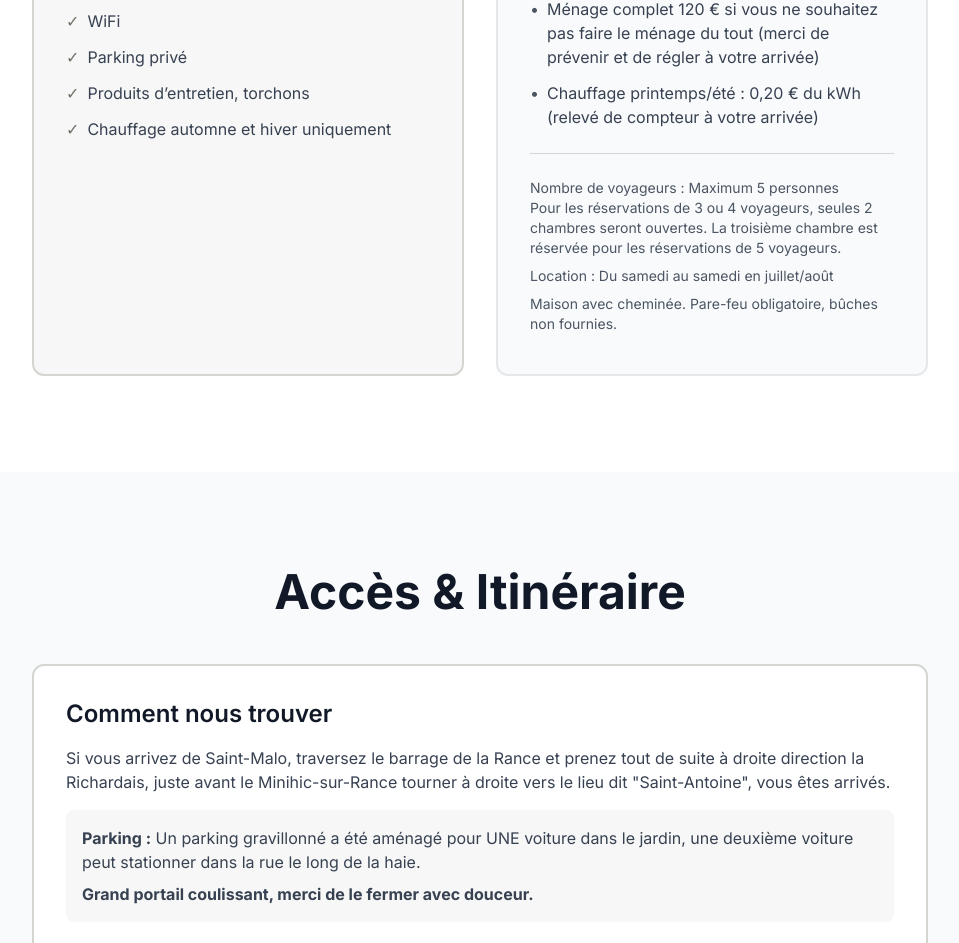
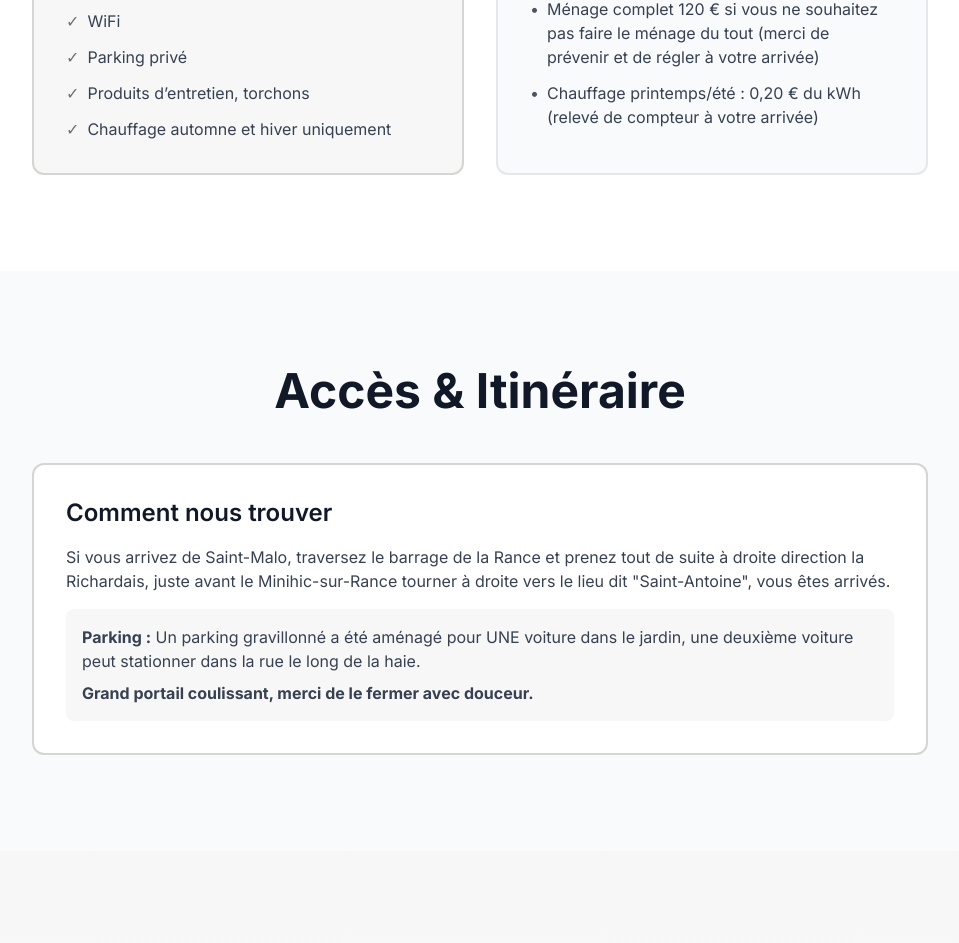
Before and after one commit to lodges-bretagne/landing, a React (Vite) app: page /green-lodge in a window 1280 px wide. Shown: the part 7624-8567 px from the top of the page, without its empty margins (160-1119 px from the left). Built offline with nearby package versions, Linux system fonts and the light colour scheme.

Commit message:
Remove notes section from translations in multiple languages and update GreenLodge component to reflect these changes.

```diff
--- a/src/i18n/translations.ts
+++ b/src/i18n/translations.ts
@@ -176,7 +176,6 @@ export interface Translations {
       title: string
       included: string[]
       notIncluded: string[]
-      notes: string[]
     }
     access: {
       title: string
@@ -419,12 +418,6 @@ export const translations: Record<Language, Translations> = {
           'Ménage complet 120 € si vous ne souhaitez pas faire le ménage du tout (merci de prévenir et de régler à votre arrivée)',
           'Chauffage printemps/été : 0,20 € du kWh (relevé de compteur à votre arrivée)',
         ],
-        notes: [
-          'Nombre de voyageurs : Maximum 5 personnes',
-          'Pour les réservations de 3 ou 4 voyageurs, seules 2 chambres seront ouvertes. La troisième chambre est réservée pour les réservations de 5 voyageurs.',
-          'Location : Du samedi au samedi en juillet/août',
-          'Maison avec cheminée. Pare-feu obligatoire, bûches non fournies.',
-        ],
       },
       access: {
         title: 'Accès & Itinéraire',
@@ -664,12 +657,6 @@ export const translations: Record<Language, Translations> = {
           'Cleaning 60 € (house must be left clean)',
           'Full cleaning 120 € if you do not wish to do any cleaning (please notify and pay upon arrival)',
           'Spring/summer heating: 0.20 € per Kilowatt/hour (meter reading upon your arrival)',
-        ],
-        notes: [
-          'Number of travelers: Maximum 5 people',
-          'For reservations of 3 or 4 travelers, only 2 bedrooms will be open. The third bedroom is reserved for reservations of 5 travelers.',
-          'Rental: Saturday to Saturday in July/August',
-          'House with fireplace. Fireplace screen mandatory, logs not provided.',
         ],
       },
       access: {
@@ -911,12 +898,6 @@ export const translations: Record<Language, Translations> = {
           'Limpieza completa 120 € si no desea hacer ninguna limpieza (por favor avisar y pagar a su llegada)',
           'Calefacción primavera/verano: 0,20 € por Kilovatio/hora (lectura de contador a su llegada)',
         ],
-        notes: [
-          'Número de viajeros: Máximo 5 personas',
-          'Para reservas de 3 o 4 viajeros, solo se abrirán 2 dormitorios. El tercer dormitorio está reservado para reservas de 5 viajeros.',
-          'Alquiler: De sábado a sábado en julio/agosto',
-          'Casa con chimenea. Pantalla de chimenea obligatoria, leños no proporcionados.',
-        ],
       },
       access: {
         title: 'Acceso e Itinerario',
--- a/src/pages/GreenLodge.tsx
+++ b/src/pages/GreenLodge.tsx
@@ -449,14 +449,6 @@ const GreenLodge = () => {
                   </li>
                 ))}
               </ul>
-
-              <div className="mt-6 pt-6 border-t border-gray-300">
-                {t.greenLodge.pricing.notes.map((note, index) => (
-                  <p key={index} className={`text-sm text-gray-600 ${index > 0 ? 'mb-2' : ''}`}>
-                    {note}
-                  </p>
-                ))}
-              </div>
             </motion.div>
           </div>
         </div>
```
